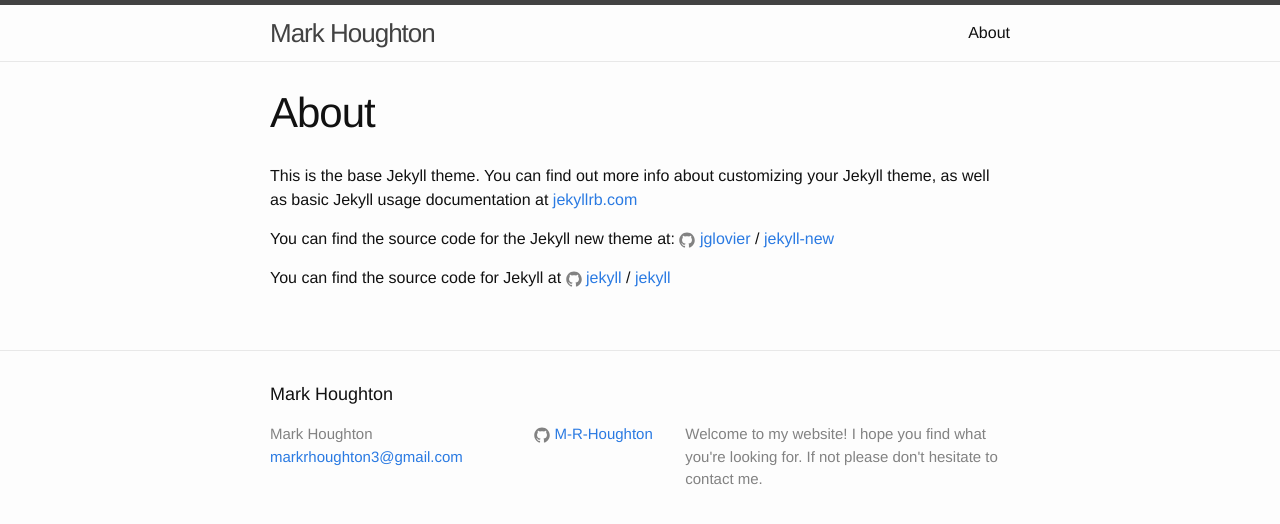
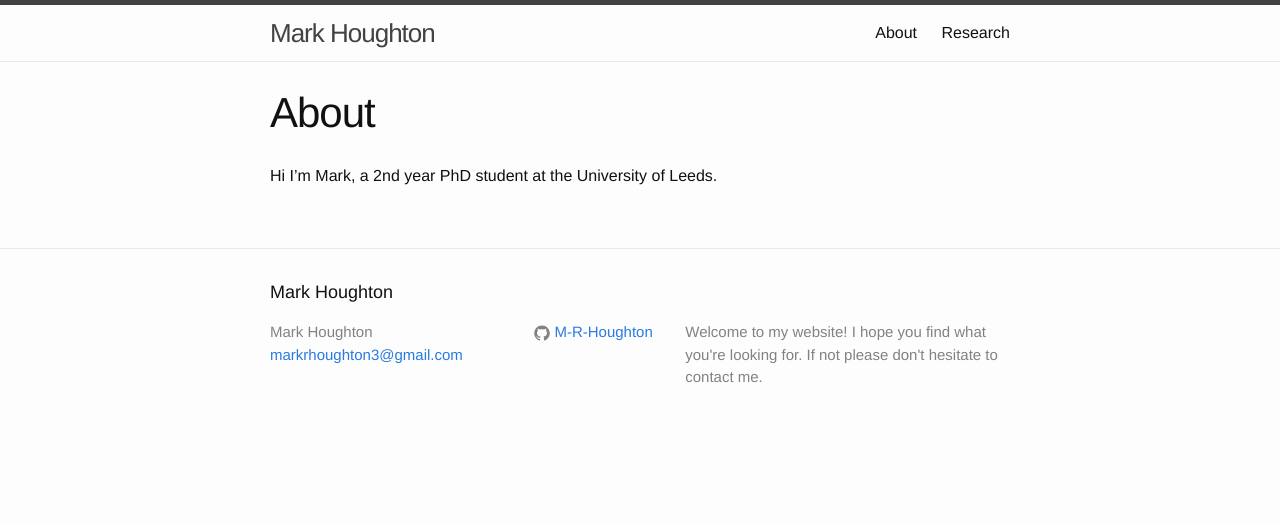
Before and after one commit to M-R-Houghton/M-R-Houghton.github.io, a Jekyll site: the page built from about.md, in a window 1280 px wide. Shown: the top 524 px of the page. Built offline with Jekyll 4.4.1, drawn with Linux system fonts in a browser that asks for light colours.

Commit message:
edited about and added research page

```diff
--- a/about.md
+++ b/about.md
@@ -4,12 +4,4 @@ title: About
 permalink: /about/
 ---
 
-This is the base Jekyll theme. You can find out more info about customizing your Jekyll theme, as well as basic Jekyll usage documentation at [jekyllrb.com](http://jekyllrb.com/)
-
-You can find the source code for the Jekyll new theme at:
-{% include icon-github.html username="jglovier" %} /
-[jekyll-new](https://github.com/jglovier/jekyll-new)
-
-You can find the source code for Jekyll at
-{% include icon-github.html username="jekyll" %} /
-[jekyll](https://github.com/jekyll/jekyll)
+Hi I'm Mark, a 2nd year PhD student at the University of Leeds.
```
Also changed, not shown: research.md (added, +7 -0 lines).
